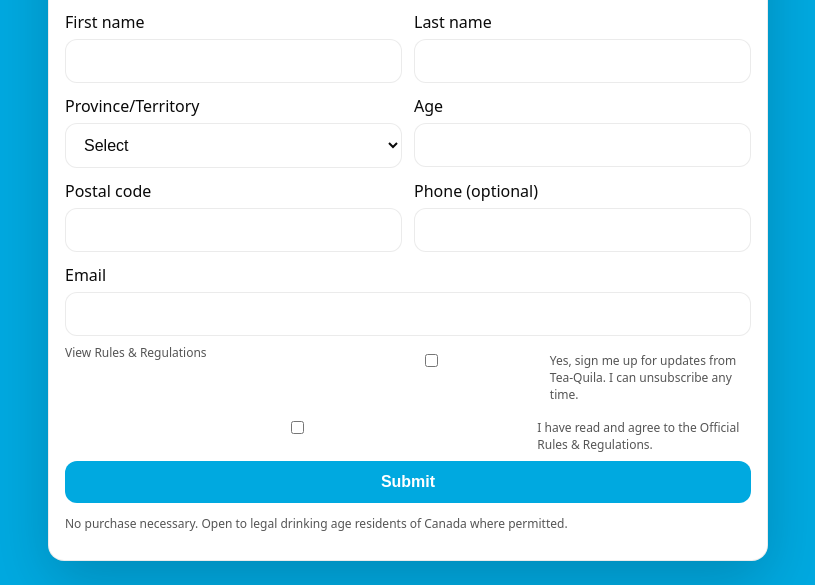
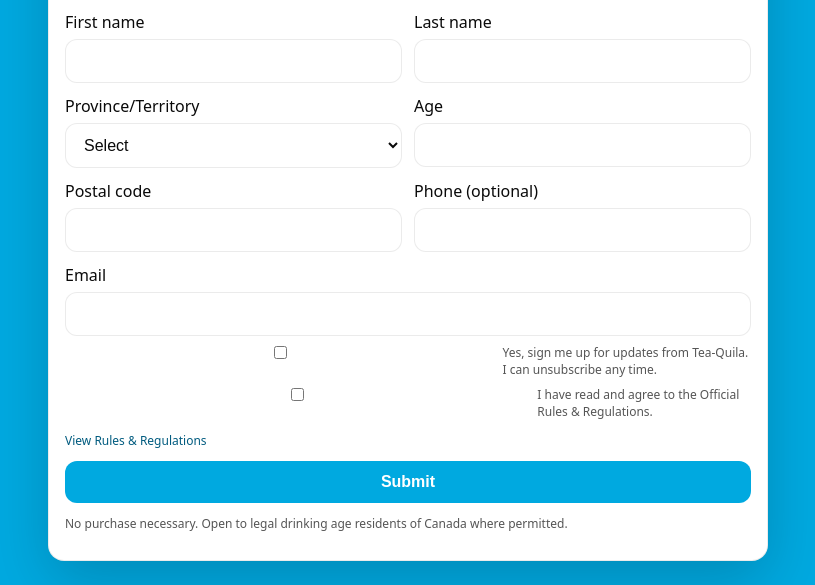
Before and after one commit to fhajiyev777/tea-quila-contest, a Flask app: template templates/index.html in a window 1280 px wide. Shown: the part 784-1369 px from the top of the page, without its empty margins (232-1047 px from the left). Run offline with Flask 3, Linux system fonts and the light colour scheme; the template is opened without the code that fills it, so the values that code supplies are empty.

Commit message:
fix checkbox alignment

```diff
--- a/templates/index.html
+++ b/templates/index.html
@@ -61,18 +61,18 @@
         <label>Email</label>
         <input type="email" name="email" required maxlength="200" autocomplete="email">
 
-        <div class="actions">
-          <a class="small" href="/rules" target="_blank">View Rules &amp; Regulations</a>
 <label class="checkbox small">
   <input type="checkbox" name="opt_in">
-            <span>Yes, sign me up for updates from Tea‑Quila. I can unsubscribe any time.</span>
+  <span>Yes, sign me up for updates from Tea-Quila. I can unsubscribe any time.</span>
 </label>
-        </div>
 
 <label class="checkbox small">
   <input type="checkbox" name="agree_rules" required>
   <span>I have read and agree to the Official Rules &amp; Regulations.</span>
 </label>
+
+<p class="small"><a href="/rules" target="_blank">View Rules &amp; Regulations</a></p>
+
 
         <input type="hidden" name="csrf" value="{{ csrf }}">
         <button type="submit">Submit</button>
```
Lines whose indentation alone changed are shown as unchanged.
